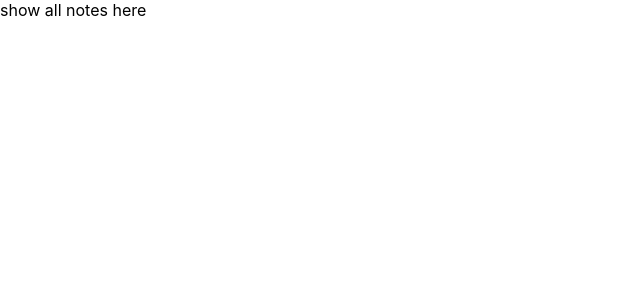
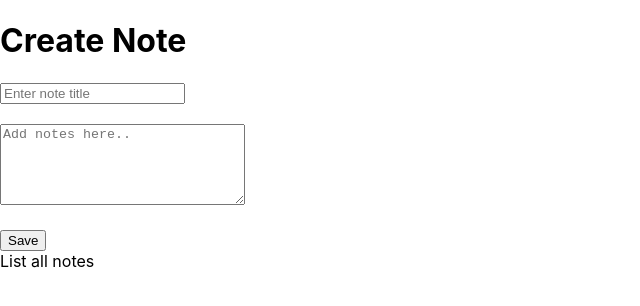
Before and after one commit to Triveni07/notes-making, a React (Create React App) app: page / in a window 1280 px wide. Shown: the top 306 px of the page, without its empty margins (0-640 px from the left). Built offline with nearby package versions, Linux system fonts and the light colour scheme.

Commit message:
Save note to view list

```diff
--- a/src/App.js
+++ b/src/App.js
@@ -1,15 +1,22 @@
-import React from 'react';
+import React, { Component } from 'react';
 
-import { BrowserRouter as Router, Switch, Route } from 'react-router-dom';
+//import { BrowserRouter as Router, Switch, Route } from 'react-router-dom';
 
-import Main from './components/Main/Main';
+// import Main from './components/Main/Main';
+import CreateNote from './components/Notes/CreateNote';
+import ListNotes from './components/Notes/ListNotes';
 
-const App = () => (
-  <Router>
-    <Switch>
-      <Route path="/" component={Main} />
-    </Switch>
-  </Router>
-);
+
+class App extends Component {
+  render() {
+    return (
+      <div className="App">
+        <CreateNote />
+        <ListNotes />
+      </div>
+    );
+  }
+}
+
 
 export default App;
--- a/src/Reducers/NoteReducer.js
+++ b/src/Reducers/NoteReducer.js
@@ -1,7 +1,7 @@
 const NoteReducer = (state = [], action) => {
     switch (action.type) {
         case 'ADD_NOTE':
-            return state.concat([action.data]);
+            return state.concat([action.noteDetails]);
         default:
             return state;
     }
--- a/src/components/Notes/CreateNote.jsx
+++ b/src/components/Notes/CreateNote.jsx
@@ -1,7 +1,7 @@
 import React, { Component } from 'react';
+import { connect } from 'react-redux';
 
 class CreateNote extends Component {
-
     handleSubmit = (e) => {
         e.preventDefault();
         const title = this.getTitle.value;
@@ -11,7 +11,14 @@ class CreateNote extends Component {
             title,
             content
         }
-        console.log(noteDetails);
+
+        const { dispatch } = this.props;
+        dispatch({
+            type: 'ADD_NOTE',
+            noteDetails
+        });
+        this.getTitle.value = '';
+        this.getContent.value = '';
     }
 
     render() {
@@ -41,4 +48,4 @@ class CreateNote extends Component {
     }
 }
 
-export default CreateNote;
+export default connect()(CreateNote);
--- a/src/components/Notes/ListNotes.jsx
+++ b/src/components/Notes/ListNotes.jsx
@@ -1,13 +1,25 @@
 import React, { Component } from 'react';
+import { connect } from 'react-redux';
+
+import Note from './Note';
 
 class ListNotes extends Component {
     render() {
+        const { notes } = this.props;
+        console.log(this.props);
         return (
             <div>
-                show all notes here
+                List all notes
+                {notes.map(note => <Note key={note.id} note={note} />)}
             </div>
         );
     }
 }
 
-export default ListNotes;
+const mapStateToProps = (state) => {
+    console.log('state', state);
+    return {
+        notes: state
+    }
+}
+export default connect(mapStateToProps)(ListNotes);
--- /dev/null
+++ b/src/components/Notes/Note.jsx
@@ -0,0 +1,17 @@
+import React, { Component } from 'react';
+
+class Note extends Component {
+    render() {
+        const { note } = this.props;
+        console.log('note:', note);
+        return (
+            <div>
+                <h2>{note.title}</h2>
+                <p>{note.content}</p>
+
+            </div>
+        );
+    }
+}
+
+export default Note;
```
